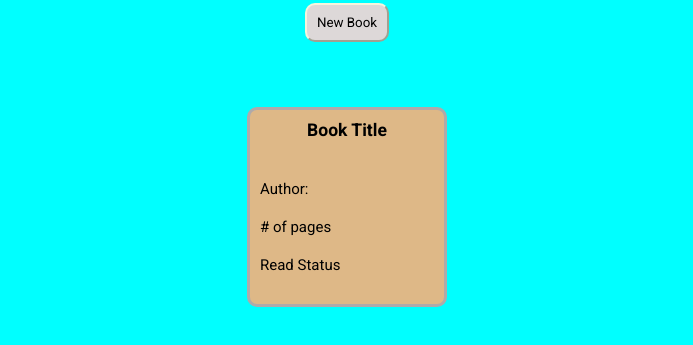
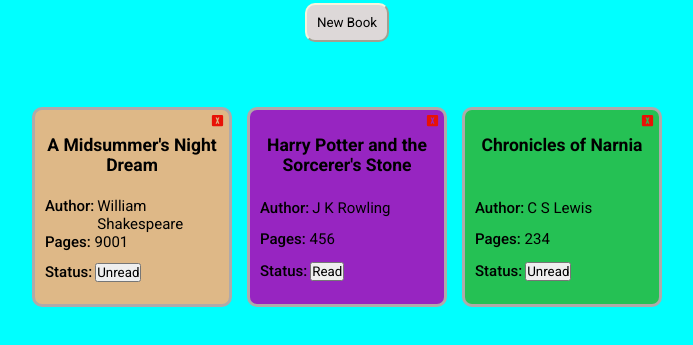
Before and after one commit to wtsai89/odin-library, a plain HTML site: page index.html in a window 1280 px wide. Shown: the part 85-430 px from the top of the page, without its empty margins (293-986 px from the left). Drawn offline with nearby package versions, Linux system fonts and the light colour scheme.

Commit message:
allow books to be deleted and change their read status

```diff
--- a/index.html
+++ b/index.html
@@ -15,12 +15,7 @@
     <h1>Odin Library</h1>
     <button class="new-book">New Book</button>
     <div id="card-list">
-        <div class="card">
-            <h3>Book Title</h3>
-            <p>Author: </p>
-            <p># of pages</p>
-            <p>Read Status</p>
-        </div>
+
     </div>
     <dialog class="modal">
         <form>
--- a/javascript.js
+++ b/javascript.js
@@ -1,4 +1,42 @@
+const cardList = document.querySelector("#card-list");
+const dialog = document.querySelector("dialog");
+const showButton = document.querySelector(".new-book");
+const submitButton = document.querySelector(".submit");
+const cancelButton = document.querySelector(".cancel");
 const myLibrary = [];
+var idCount = 3;
+
+const sampleBook1 = {
+  title: "A Midsummer's Night Dream",
+  author: "William Shakespeare",
+  pages: 9001,
+  read: "Unread",
+  color: "#deb887",
+  id: 0,
+}
+
+const sampleBook2 = {
+  title: "Harry Potter and the Sorcerer's Stone",
+  author: "J K Rowling",
+  pages: 456,
+  read: "Read",
+  color: "#9725c1",
+  id: 1,
+}
+
+const sampleBook3 = {
+  title: "Chronicles of Narnia",
+  author: "C S Lewis",
+  pages: 234,
+  read: "Unread",
+  color: "#25c154",
+  id: 2,
+}
+
+myLibrary.push(sampleBook1);
+myLibrary.push(sampleBook2);
+myLibrary.push(sampleBook3);
+refreshCards();
 
 function Book(title, author, pages, read) {
   this.title = title;
@@ -7,38 +45,43 @@ function Book(title, author, pages, read) {
   this.read = read;
 }
 
+const title = document.querySelector("#title");
+const author = document.querySelector("#author");
+const pages = document.querySelector("#pages");
+const unread = document.querySelector("#read_2");
+
 function addBookToLibrary() {
   const newBook = {}
-  const title = document.querySelector("#title");
-  newBook.title = title.value;
+  newBook.title = title.value || "Untitled";
   title.value = "";
-  const author = document.querySelector("#author");
-  newBook.author = author.value;
+  newBook.author = author.value || "None";
   author.value = "";
-  const pages = document.querySelector("#pages");
-  newBook.pages = pages.value;
+  newBook.pages = pages.value || 0;
   pages.value = "";
-  const unread = document.querySelector("#read_2");
   if (!unread.checked)
     newBook.read = "Read";
   else
     newBook.read = "Unread";
   unread.checked = true;
   newBook.color = randomColor();
+  newBook.id = idCount;
+  idCount += 1;
 
   myLibrary.push(newBook);
 }
-
-const cardList = document.querySelector("#card-list");
-const dialog = document.querySelector("dialog");
-const showButton = document.querySelector(".new-book");
-const submitButton = document.querySelector(".submit");
-const cancelButton = document.querySelector(".cancel");
 
 // "Show the dialog" button opens the dialog modally
 showButton.addEventListener("click", () => {
   dialog.showModal();
 });
+
+cancelButton.addEventListener("click", () => {
+  title.value = "";
+  author.value = "";
+  pages.value = "";
+  unread.checked = true;
+  dialog.close();
+})
 
 submitButton.addEventListener("click", submitClose);
 
@@ -56,20 +99,51 @@ function refreshCards() {
     cardList.removeChild(cardList.lastElementChild);
   }
 
-  for (const book of myLibrary) {
+  for (const book of myLibrary.filter(b => b)) {
     const newCard = document.createElement("div");
+    const del = document.createElement("img");
+    del.src = "./alpha-x-box.svg";
+    del.alt = "delete button";
+    del.addEventListener("click", () => {
+      myLibrary[book.id] = null;
+      refreshCards();
+    })
     const title = document.createElement("h3");
     title.textContent = book.title;
-    const author = document.createElement("p")
-    author.textContent = "Author: " + book.author;
-    const pages = document.createElement("p");
-    pages.textContent = "Pages: " + book.pages;
-    const read = document.createElement("p");
-    read.textContent = "Status: " + book.read;
+    const authordiv = document.createElement("div");
+    const author = document.createElement("span");
+    author.textContent = book.author;
+    const authorlabel = document.createElement("p")
+    authorlabel.textContent = "Author: ";
+    authordiv.appendChild(authorlabel);
+    authordiv.appendChild(author);
+    const pages = document.createElement("span");
+    pages.textContent = book.pages;
+    const pagesLabel = document.createElement("p");
+    pagesLabel.textContent = "Pages: ";
+    pagesLabel.appendChild(pages);
+    const readDiv = document.createElement("div");
+    const readLabel = document.createElement("p");
+    readLabel.textContent = "Status: "
+    const readButton = document.createElement("button");
+    if (book.read == "Read")
+      readButton.textContent = "Read";
+    else
+      readButton.textContent = "Unread";
+    readButton.addEventListener("click", () => {
+      if (book.read == "Read")
+        book.read = "Unread";
+      else
+        book.read = "Read"
+      refreshCards();
+    })
+    readDiv.appendChild(readLabel);
+    readDiv.appendChild(readButton);
+    newCard.appendChild(del);
     newCard.appendChild(title);
-    newCard.appendChild(author);
-    newCard.appendChild(pages);
-    newCard.appendChild(read);
+    newCard.appendChild(authordiv);
+    newCard.appendChild(pagesLabel);
+    newCard.appendChild(readDiv);
     newCard.className = "card";
     newCard.style.backgroundColor = book.color;
 
--- a/styles.css
+++ b/styles.css
@@ -34,16 +34,44 @@ body {
     height: 200px;
     border: 3px solid rgb(175, 170, 170);
     border-radius: 10px;
-    background-color: burlywood;
-    display: flex;
-    flex-direction: column;
-    gap: 20px;
+    background-color: #deb887;
+    display: grid;
+    grid-template-columns: 1fr;
+    grid-template-rows: 0fr 2fr 1fr 1fr 1fr;
     font-size: 15px;
 }
 
+.card img {
+    height: 15px;
+    width: 15px;
+    position: relative;
+    left: 165px;
+    bottom: 7px;
+    filter: brightness(0) saturate(100%) invert(21%) sepia(91%) saturate(7081%) hue-rotate(358deg) brightness(91%) contrast(100%);
+}
+
+.card img:hover {
+    filter: brightness(0) saturate(100%) invert(62%) sepia(81%) saturate(3886%) hue-rotate(326deg) brightness(96%) contrast(92%);
+}
+
 .card h3 {
-    align-self: center;
-    margin-bottom: 20px;
+    align-self: start;
+    justify-self: center;
+    text-align: center;
+}
+
+.card div {
+    display: flex;
+    gap: 3px;
+    align-items: start;
+}
+
+.card p {
+    font-weight: 500;
+}
+
+.card span {
+    font-weight: 400;
 }
 
 .modal {
```
Also changed, not shown: alpha-x-box.svg (added).
